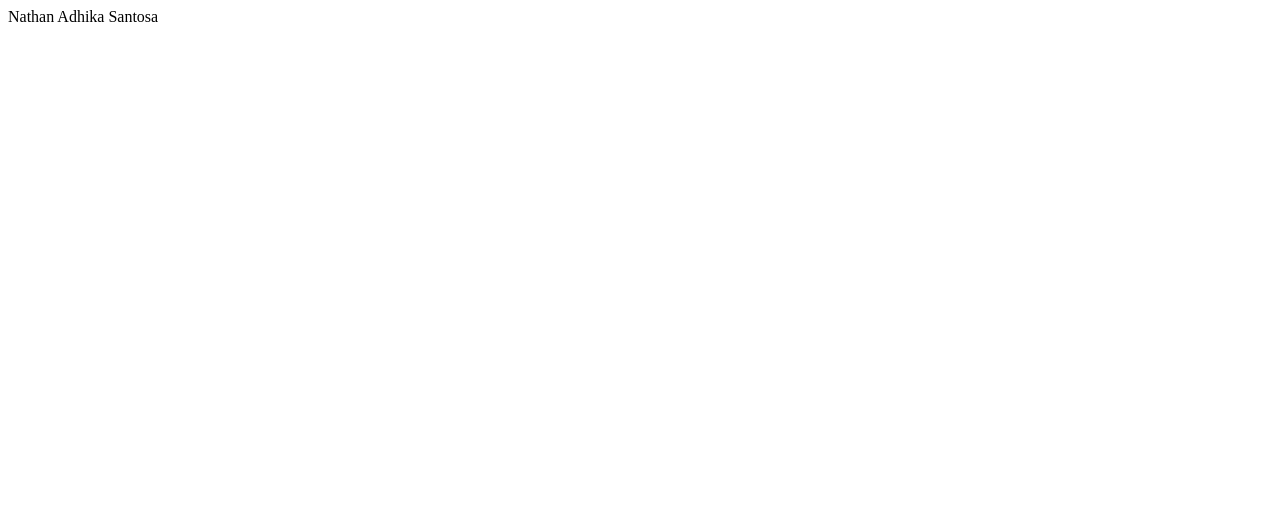
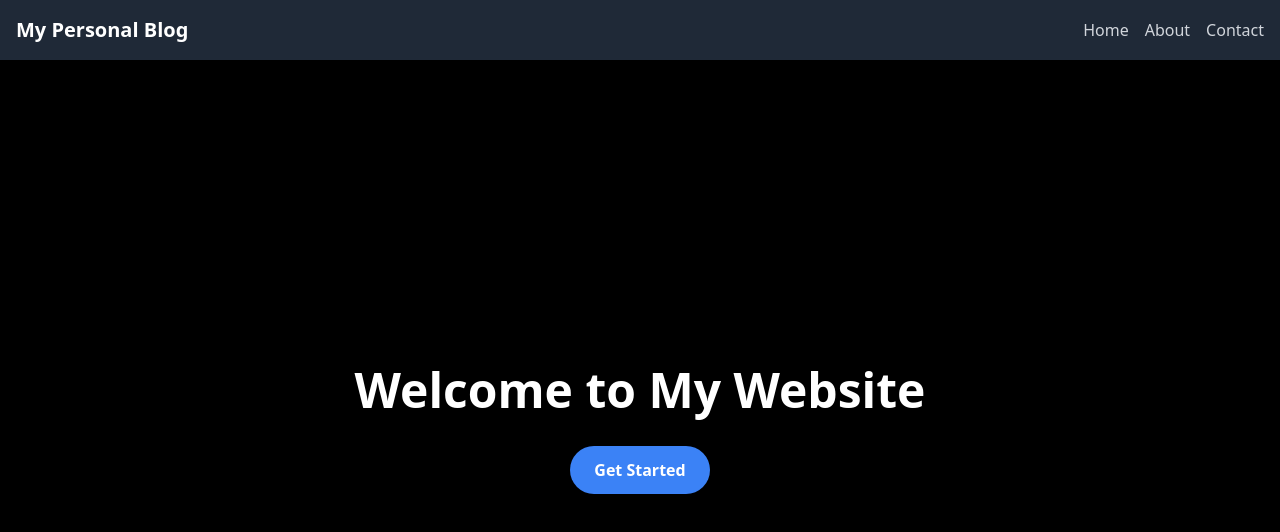
Before and after one commit to N8NAS/Repository, a plain HTML site: page index.html in a window 1280 px wide. Drawn offline with nearby package versions, Linux system fonts and the light colour scheme.

Commit message:
add index dan tambahin h2

```diff
--- a/index.html
+++ b/index.html
@@ -1,11 +1,35 @@
 <!DOCTYPE html>
 <html lang="en">
+
 <head>
     <meta charset="UTF-8">
     <meta name="viewport" content="width=device-width, initial-scale=1.0">
-    <title>Document</title>
+    <title>Navbar</title>
+    <link href="https://cdn.jsdelivr.net/npm/tailwindcss@2.2.19/dist/tailwind.min.css" rel="stylesheet">
 </head>
-<body>
-    Nathan Adhika Santosa
+
+<body class="bg-black flex flex-col justify-center h-screen">
+
+    <nav class="bg-gray-800 p-4">
+        <div class="container mx-auto flex justify-between items-center">
+            <div>
+                <span class="text-white text-xl font-semibold">My Personal Blog</span>
+            </div>
+            <div class="flex space-x-4">
+                <a href="#" class="text-gray-300 hover:text-white">Home</a>
+                <a href="#" class="text-gray-300 hover:text-white">About</a>
+                <a href="#" class="text-gray-300 hover:text-white">Contact</a>
+            </div>
+        </div>
+    </nav>
+
+    <div class="container mx-auto flex flex-col items-center justify-center h-screen">
+        <div class="text-center">
+            <h1 class="text-5xl text-white font-bold mb-8">Welcome to My Website</h1>
+            <button class="bg-blue-500 hover:bg-blue-700 text-white font-bold py-3 px-6 rounded-full">Get Started</button>
+        </div>
+    </div>
+
 </body>
+
 </html>
```
